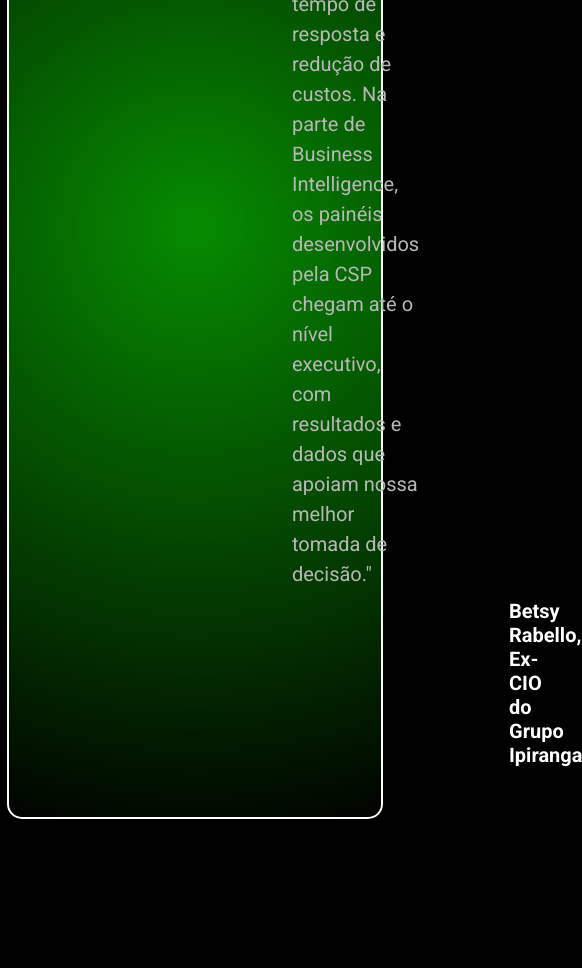
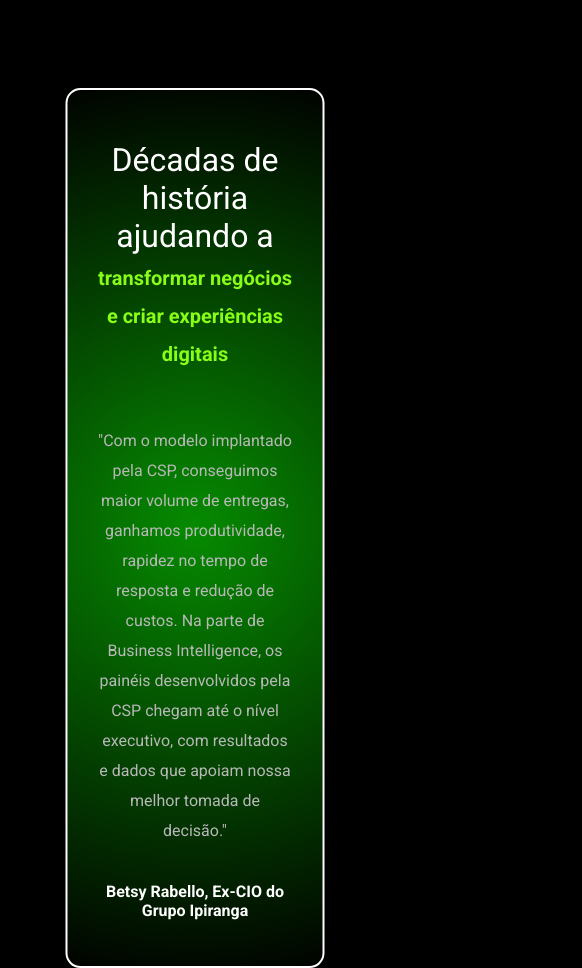
Before and after one commit to anabellypassos/NexaSoft, a React (Vite) app: page / in a window 390 px wide. Shown: the part 2040-3008 px from the top of the page, 582 px wide, since content can reach past the window. Before the commit the page ends 2859 px from the top, so only its background shows below. Built offline with nearby package versions, Linux system fonts and the light colour scheme.

Commit message:
seccao 3 quadrante responsive

```diff
--- a/src/pages/Home/home.css
+++ b/src/pages/Home/home.css
@@ -424,4 +424,57 @@
     padding: 10px 22px;
     font-size: 15px;
   }
+
+
+  .container-secton3 {
+    display: flex;
+    flex-direction: column;
+    align-items: center;
+    justify-content: center;
+    text-align: center;
+    border: solid 2px white;
+    border-radius: 15px;
+    position: absolute;
+    padding: 30px;
+    margin-top: 600px;
+    background: radial-gradient(circle, rgb(6, 139, 1) 0%, rgba(1, 3, 0, 1) 100%);
+    width: 50%;
+  }
+
+  .quadrante3 .texts {
+    display: flex;
+    flex-direction: column;
+    align-items: center;
+    justify-content: center;
+    width: 100%;
+    margin: 0;
+    gap: 15px;
+  }
+
+  .texts h1 span {
+    font-size: 20px;
+    max-width: 50%;
+    max-height: 50px;
+    margin: 0 auto;
+    text-align: center;
+  }
+
+  .texts p {
+    margin-top: 20px;
+    font-size: 16px;
+    text-align: center;
+    width: 100%;
+    max-width: 100%;
+  }
+
+  .grupy {
+    color: white;
+    font-family: 'Roboto';
+    font-size: 16px;
+    font-weight: 700;
+    margin-top: 20px;
+    margin-left: 0;
+    text-align: center;
+  }
+
 }
--- a/src/pages/Home/index.jsx
+++ b/src/pages/Home/index.jsx
@@ -235,7 +235,7 @@
         <div className="container-secton3">
             <div className="bluor"></div>
             <div className="texts">
-              <h1> Décadas de história ajudando a<span> transformar negócios e cocriar experiências digitais</span></h1>
+              <h1> Décadas de história ajudando a<span> transformar negócios e criar experiências digitais</span></h1>
               <p>"Com o modelo implantado pela CSP, conseguimos maior volume de entregas, ganhamos produtividade,
                 rapidez no tempo de resposta e redução de custos.
                 Na parte de Business Intelligence, os painéis
```
